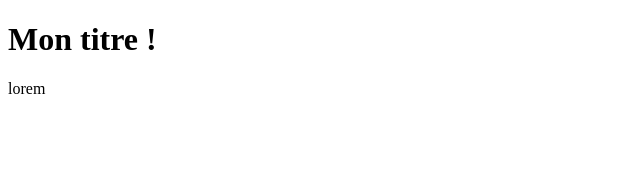
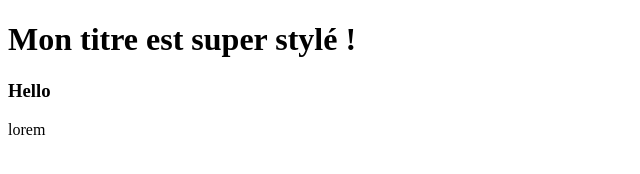
Before and after one commit to ERASSONFACK/ExempleGitCours, a plain HTML site: page Index.html in a window 1280 px wide. Shown: the whole page, without its empty margins (0-640 px from the left). Drawn offline with Linux system fonts and the light colour scheme.

Commit message:
Update Index.html

```diff
--- a/Index.html
+++ b/Index.html
@@ -6,7 +6,8 @@
     <title>Document</title>
 </head>
 <body>
-    <h1>Mon titre !</h1>
+    <h1>Mon titre est super stylé !</h1>
+    <h3>Hello</h3>
 
     <P>lorem</P>
 </body>
```
